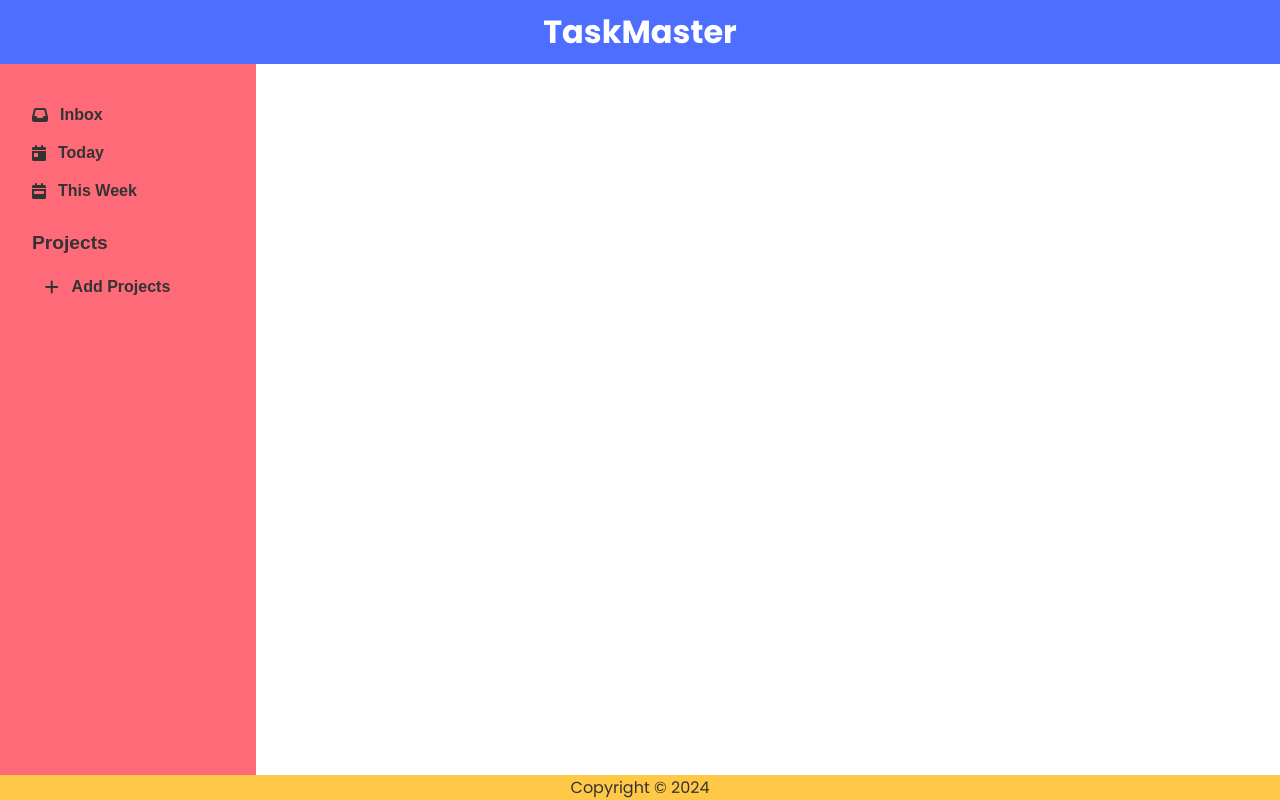
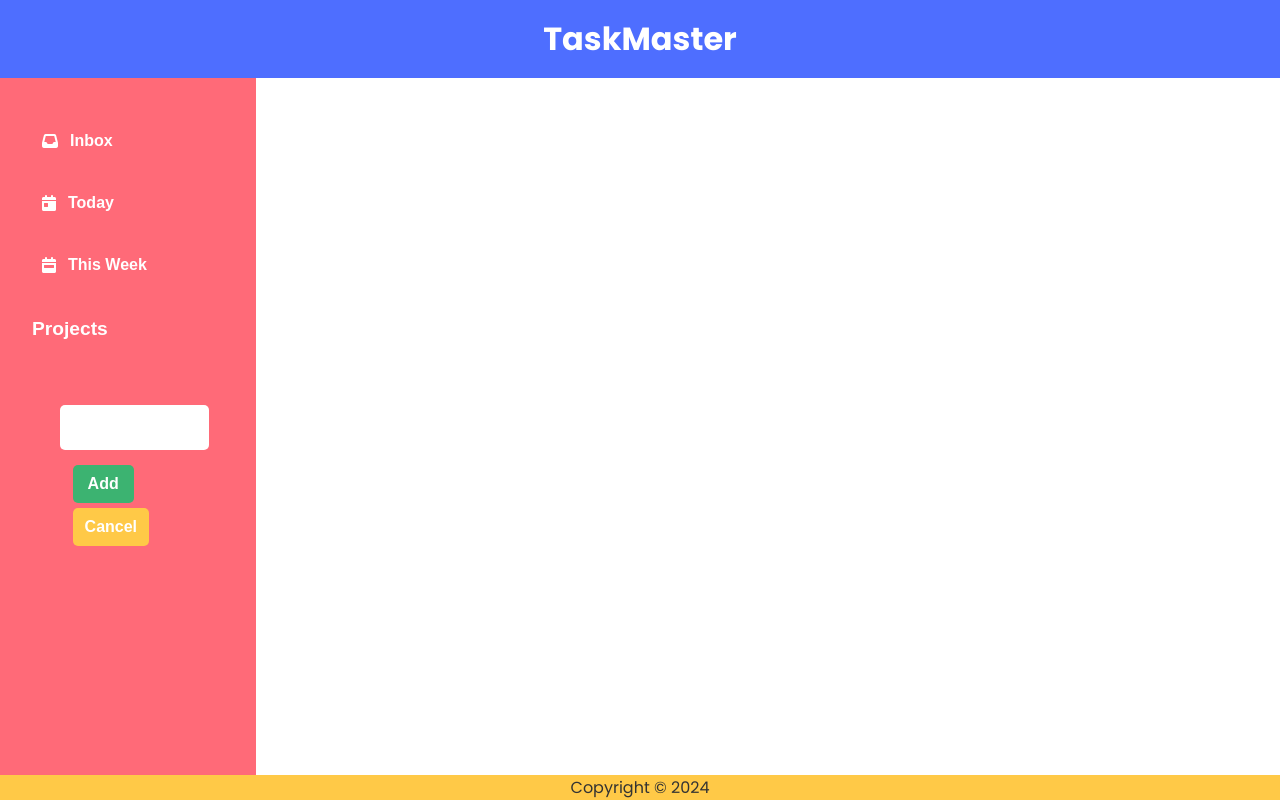
Before and after one commit to ichrahman/todo-odin-project-assignment, a website built with webpack: page src/html/index.html in a window 1280 px wide. Both pictures are taken after a click on the element "Add Projects". Built offline with nearby package versions, Linux system fonts and the light colour scheme.

Commit message:
Add project on user input

```diff
--- a/src/css/style.css
+++ b/src/css/style.css
@@ -19,13 +19,23 @@ footer {
     font-family: "Poppins", sans-serif;;
 }
 
-h1, h2, h3, h4, h5, h6, p {
+
+
+h1, h2, h3, h4, h5, h6, p, button {
     margin: 0;
     padding: 0;
     font-size: inherit;
     font-weight: inherit;
     line-height: inherit;
     color: inherit;
+}
+
+button{
+    background-color: transparent;
+    border: 0;
+    color: white;
+    margin-left: 0.8rem;
+    cursor: pointer;
 }
 
 /* Box sizing */
@@ -51,7 +61,7 @@ body {
 
 header{
     grid-column: 1/3;
-    padding: 8px 20px;
+    padding: 15px 20px;
     display: flex;
     justify-content: center;
     align-items: center;
@@ -69,12 +79,19 @@ header h1{
     grid-row: 2/4;
     background-color: var(--secondary-color);
     font-weight: 600;
+    color: white;
 }
 
 .top{
     margin: 1.6rem 0;
     display: grid;
     gap: 20px;
+}
+
+.sidebar .top div:hover,
+.sidebar .bottom .add-project:hover{
+    background-color: #706161;
+    cursor: pointer;
 }
 
 .sidebar .top div > h4{
@@ -84,7 +101,6 @@ header h1{
 .sidebar .top > div{
     display: flex;
     align-items: center;
-    cursor: pointer;
 }
 
 .sidebar .bottom{
@@ -95,18 +111,54 @@ header h1{
     display: flex;
     align-items: center;
     margin-left: 0.8rem;
-    cursor: pointer;
 }
 
-.sidebar .bottom > div p{
-    margin-left: 0.8rem;
-}
 
 .sidebar .bottom  h3{
     font-size: 1.2rem;
     font-weight: 600;
     margin: 1.5rem 0;
 }
+
+.sidebar .top > div,
+.sidebar .bottom > div{
+    padding: 12px 10px;
+}
+
+.input-field{
+    padding: 5px;
+}
+
+.input-field input{
+    width: 100%;
+    padding: 15px;
+    border-radius: 5px;
+    border: 0;
+    margin-bottom: 10px;
+
+}
+
+#add-btn{
+    background-color: #3CB371;
+    padding: 10px 15px;
+    border-radius: 5px;
+    margin-top: 5px;
+}
+
+#cancel-btn{
+    background-color: #FFC947;
+    padding: 10px 12px;
+    border-radius: 5px;
+    margin-top: 5px;
+
+}
+
+.projects{
+    display: flex;
+    flex-direction: column;
+    text-align: left;
+}
+
 
 footer{
     grid-column: 1/3;
--- a/src/html/index.html
+++ b/src/html/index.html
@@ -35,10 +35,23 @@
            </div>
            <div class="bottom">
                 <h3>Projects</h3>
-                <div>
-                    <i class="fa-solid fa-plus"></i>
-                    <p>Add Projects</p>
+                <div class="projects">
+
                 </div>
+                <div class="add-project">
+                    <span class="add-project-btn">
+                        <i class="fa-solid fa-plus"></i>
+                        <button>Add Projects</button>
+                    </span>
+                </div>
+               <div>
+                <div class="input-field">
+                    <input id="input-task" type="text" placeholder="Enter project name">
+                    <br>
+                    <button id="add-btn">Add</button>
+                    <button id="cancel-btn">Cancel</button>
+                </div>
+               </div>
            </div>
         </div>
         <main>
--- a/src/js/main.js
+++ b/src/js/main.js
@@ -1 +1,43 @@
-console.log("Setup Successful")
+const addProject = document.querySelector('.add-project');
+const addProjectBtn = document.querySelector('.add-project-btn');
+const inputField = document.querySelector('.input-field');
+const addBtn = document.getElementById('add-btn');
+const cancelBtn = document.getElementById('cancel-btn');
+const inputTask = document.getElementById('input-task');
+const projectsDiv = document.querySelector('.projects');
+let flag = true;
+
+function reset() {
+    inputField.style.display = 'none';
+    addProject.style.display = 'block';
+    inputTask.value = ' ';
+}
+
+if (flag) {
+    reset();
+}
+
+
+addProject.addEventListener('click', () => {
+    inputField.style.display = 'block';
+    addProject.style.display = 'none';
+})
+
+addBtn.addEventListener('click', () => {
+    const projectName = inputField.querySelector('input').value;
+    console.log(projectName)
+
+    if (projectName.trim() !== '') {
+        const taskElement = document.createElement('div');
+        taskElement.innerHTML = projectName;
+        projectsDiv.appendChild(taskElement);
+        reset();
+    } else {
+        alert('Please enter a project name.');
+    }
+})
+
+cancelBtn.addEventListener('click', () => {
+    inputField.style.display = 'none';
+    addProject.style.display = 'block';
+})
```
